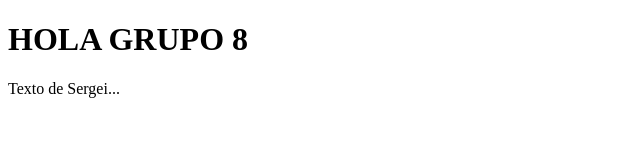
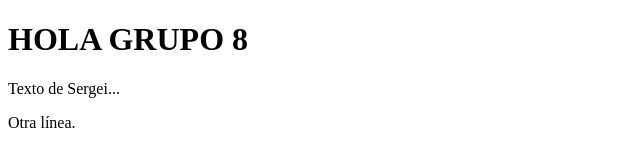
Before and after one commit to jcarlosdf/equipo-gen18-8, a plain HTML site: page index.html in a window 1280 px wide. Shown: the full height of the page, 0-640 px from the left. Drawn offline with Linux system fonts and the light colour scheme.

Commit message:
Tercer intento

```diff
--- a/index.html
+++ b/index.html
@@ -10,6 +10,7 @@
     <h1>HOLA GRUPO 8</h1>
     <div>
         <p>Texto de Sergei...</p>
+        <p>Otra línea.</p>
     </div>
 </body>
 </html>
```
